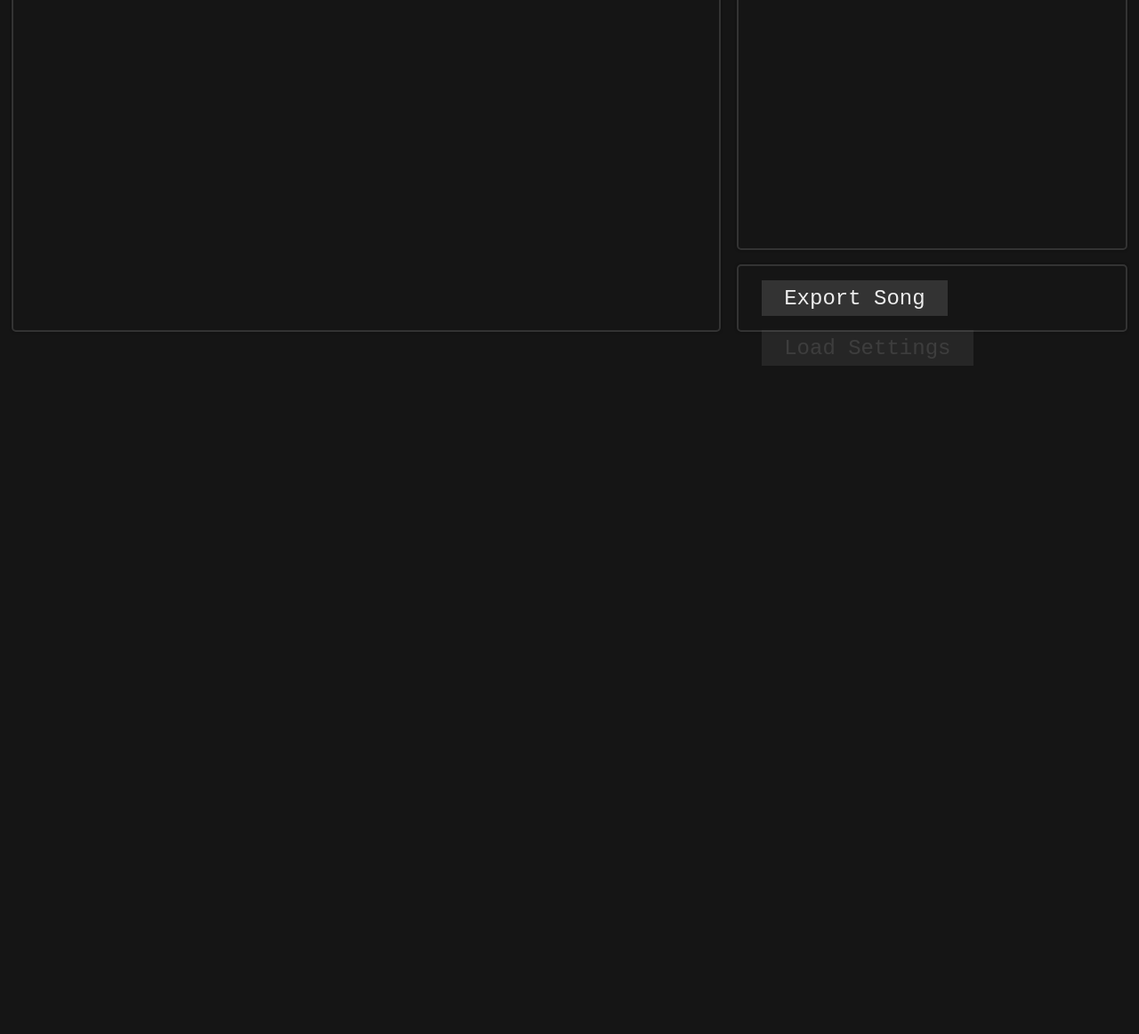
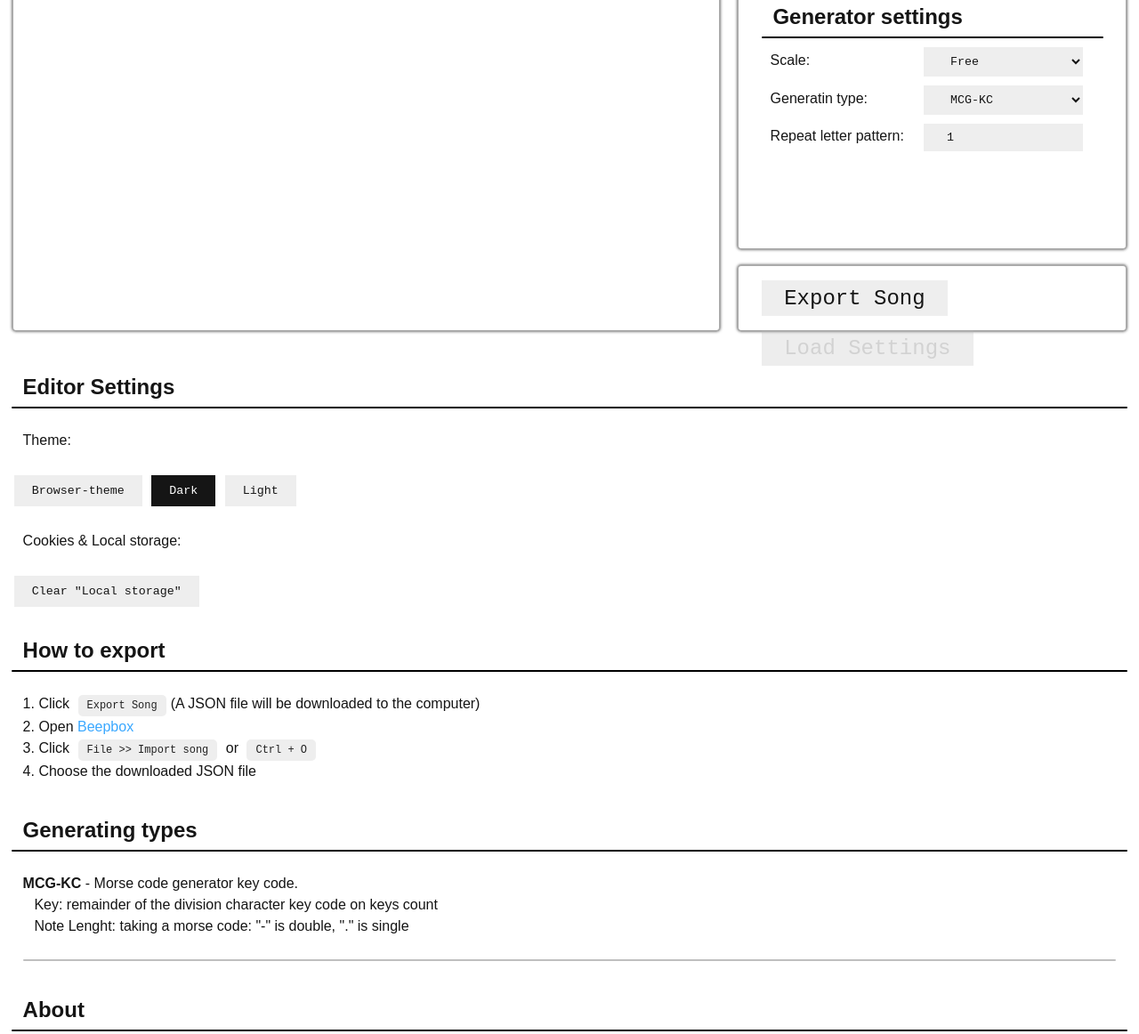
Before and after one commit to Agzam4/Beepbox-Song-Generator, a plain HTML site: page index.html in a window 1280 px wide. Shown: the part 411-1573 px from the top of the page at 89% size. Before the commit the page ends 830 px from the top, so only its background shows below. Drawn offline with Linux system fonts and the light colour scheme.

Commit message:
Add files via upload

```diff
--- a/generator.css
+++ b/generator.css
@@ -1,25 +1,50 @@
+:root {
+	--color-bg: #000;
+	--color-bg-light: transparent;
+	--color-bg-lighter: transparent;
+	/*--color-bg-extralight: #555;*/
+
+	--color-fg-dark: transparent;
+	--color-fg: #000;
+	--color-fg-light: transparent;
+
+	--color-border: transparent;
+	--color-border-action: transparent;
+
+	--color-scrollbar: transparent;
+	--color-scrollbar-thumb: transparent;
+}
+
+
 html {
 	font-family: sans-serif;
-	background: #151515;
-	color: #EEE;
+	background: var(--color-bg);
+	color: var(--color-fg);
+	transition: background .2s ease-in-out, color .2s ease-in-out;
 }
 
 body {
 	margin: 0;
-	/*font-size: 3vh;*/
+}
+
+*::-webkit-scrollbar {
+   	width: .5vw;
+   	background-color: var(--color-scrollbar);
+   	box-shadow: inset 0px 0px 3px 0px #000000a1;
+}
+*::-webkit-scrollbar-track {
+}
+*::-webkit-scrollbar-thumb {
+   	background: var(--color-scrollbar-thumb);
 }
 
 input, button, textarea, select {
 	font-family: monospace;
 	outline: none;
-	background: #333;
-	color: #EEE;
+	background: var(--color-bg-light);
+	color: var(--color-fg);
 	padding: 10px 20px;
 	border: none;
-	/*border-top: 5px #333 dashed;
-	border-bottom: 5px #333 dashed;
-	border-left: 20px #333 dashed;
-	border-right: 20px #333 dashed;*/
   	transition: box-shadow .2s ease-in-out,
   				color .2s ease-in-out,
   				background .2s ease-in-out;
@@ -27,8 +52,8 @@ input, button, textarea, select {
 }
 
 input:hover, textarea:hover {
-    color: #FFF;
-	background: #444;
+    color: var(--color-fg-light);
+	background: var(--color-bg-lighter);
 }
 
 select, option {
@@ -36,16 +61,59 @@ select, option {
 }
 
 select:focus > option:checked {
-    background: #444 !important;
+    background: var(--color-bg-lighter) !important;
 }
 
 input:focus, button:hover, select:hover {
-    color: #FFF;
-    box-shadow: 0 0 0 3px #555;
+    color: var(--color-fg-light);
+    box-shadow: 0 0 0 3px var(--color-border-action);
 }
 
 #editor {
 	height: 100vh;
+}
+
+#page {
+	margin: 1vh 1vw;
+}
+#page > p {
+	padding: 1vh 1vw;
+	line-height: 150%;
+}
+
+code {
+	display: inline-block;
+	background: var(--color-bg-light);
+	color: var(--color-fg-dark);
+	border-radius: 5px;
+	padding: 0px 10px;
+	margin-left: 5px;
+	margin-right: 5px;
+	font-size: calc(100% - 4px);
+	font-family: monospace;
+}
+
+p > description {
+	display: block;
+	margin: 0;
+	padding: 0;
+	margin-left: 1vw;
+}
+
+a {
+	text-decoration: none;
+	color: #3aa8ff;
+	transition: .3s ease-in-out;
+}
+
+a:hover {
+	color: #9ee1ff;
+	text-shadow: 0 0 5px #3aa8ff;
+}
+
+a:active {
+	color: var(--color-fg-light);
+	text-shadow: 0 0 5px 3px #9ee1ff;
 }
 
 .song-textarea-box {
@@ -56,7 +124,7 @@ input:focus, button:hover, select:hover {
 	top: 0;
     box-shadow: 0px 0px 3px 0px #00000080;
     border-radius: 5px;
-    border: 2px #333 solid;
+    border: 2px var(--color-border) solid;
     padding: 2vh 1vw;
     margin: 4vh 1vw;
 }
@@ -69,14 +137,14 @@ input:focus, button:hover, select:hover {
     font-size: 150%;
     margin: 0;
 
-    box-shadow: 0 0 0 3px #444;
+    box-shadow: 0 0 0 3px var(--color-border);
 
     border-radius: 5px;
 }
 
 textarea:focus {
-    color: #FFF;
-    box-shadow: 0 0 0 3px #555;
+    color: var(--color-fg-light);
+    box-shadow: 0 0 0 3px var(--color-border-action);
 }
 
 .song-settings-box {
@@ -85,13 +153,14 @@ textarea:focus {
 	width: 30vw;
 	right: 0;
 	top: 0;
-	border: 1px #000 solid;
 
     box-shadow: 0px 0px 3px 0px #00000080;
     border-radius: 5px;
-    border: 2px #333 solid;
+    border: 2px var(--color-border) solid;
     padding: 1vh 2vw;
     margin: 4vh 1vw;
+
+    overflow-y: auto;
 }
 
 .song-file-box {
@@ -103,7 +172,7 @@ textarea:focus {
 
     box-shadow: 0px 0px 3px 0px #00000080;
     border-radius: 5px;
-    border: 2px #333 solid;
+    border: 2px var(--color-border) solid;
     padding: 1vh 2vw;
     margin: 2vh 1vw;
 }
@@ -119,7 +188,7 @@ textarea:focus {
 }
 
 h2 {
-    margin: 4vh 1vw;
+    margin: 4vh 1vw 1vh 1vw;
     padding: 0;
 }
 
@@ -128,7 +197,7 @@ line {
     display: block;
     width: 100%;
     height: 2px;
-    background: #FFF;
+    background: var(--color-fg-light);
     border-radius: 5px;
 }
 
@@ -146,15 +215,11 @@ line.gray {
 }
 
 .settings > input, select {
-	/*float: right;*/
 	display: inline-flex;
 	justify-content: flex-end;
 	width: calc(12vw - 26px);
 	padding: 1vh 2vw;
 	margin: 0;
-
- /*   margin-left: 0.4em;
-    vertical-align: middle;*/
 }
 
 select {
@@ -164,12 +229,64 @@ select {
 .settings > label {
 	display: inline-block;
 	justify-content: flex-end;
-	width: 14vw;
+	width: 13.5vw;
 }
 
-button:disabled {
+label, h2, button, div, option {
+	user-select: none !important;
+}
+
+*:disabled {
 	filter: opacity(25%) contrast(50%);
 }
-button:disabled:hover {
+*:disabled:hover {
 	box-shadow: none;
 }
+input:disabled:hover  {
+	background: var(--color-bg-light);
+}
+
+
+/*
+	===================
+		T H E M E S
+	===================
+*/
+
+
+
+
+.theme-select {
+	display: inline-block;
+	border-width: 2px;
+}
+
+/* Dark */
+.theme-select.theme-dark {
+	color: #FFF;
+	background: #151515;
+	border-color: #333;
+}
+.theme-select.theme-dark:focus {
+	box-shadow: 0 0 0 3px #151515;
+}
+
+/* Light */
+.theme-select.theme-light {
+	color: #151515;
+	background: #EEE;
+	border-color: #333;
+}
+.theme-select.theme-light:focus {
+	box-shadow: 0 0 0 3px #555;
+}
+
+/* Blue */
+.theme-select.theme-blue {
+	color: #AAF;
+	background: #0d1117;
+	border-color: #161b22;
+}
+.theme-select.theme-blue:focus {
+	box-shadow: 0 0 0 3px #555;
+}
--- a/index.html
+++ b/index.html
@@ -6,6 +6,7 @@
 	<title></title>
 	<link rel="stylesheet" type="text/css" href="generator.css">
 	<script src="generator.js"></script>
+	<script src="theme.js"></script>
 </head>
 <body>
 	<div id="editor">
@@ -18,7 +19,7 @@
 		<h2>Song settings</h2>
 		<line></line>
 		<div class="settings"><label>Song Name:</label><input type="text" id="songName" value="Generated Song"></div>
-		<div class="settings" onfocus='this.size=10;' onblur='this.size=0;' onchange='this.size=1; this.blur();'><label>Key:</label><select id="songKey">
+		<div class="settings"><label>Key:</label><select id="songKey">
 			<option value="B">B</option>
 			<option value="A♯">A♯</option>
 			<option value="A">A</option>
@@ -42,11 +43,64 @@
 		<div class="settings"><label>Tick lenght:</label><input type="number" id="tickLenght" value="2"></div>
 		<line class="gray"></line>
 		<div class="settings"><label>Beats Per Minute:</label><input min="1" type="number" id="songBeatsPerMinute" value="150"></div>
+
+
+		<h2>Generator settings</h2>
+		<line></line>
+		<div class="settings"><label>Scale:</label><select id="generatorScale">
+			<option value="Free">Free</option>
+			<option value="Major">Major</option>
+			<option value="Minor">Minor</option>
+		</select></div>
+		<div class="settings"><label>Generatin type:</label><select id="generatorType">
+			<option value="MCG-KC">MCG-KC</option>
+			<option value="Soon" disabled>Soon</option>
+		</select></div>
+		<div class="settings"><label>Repeat letter pattern:</label><input type="number" min="1" id="generatorRepeatPattern" value="1"></div>
 	</div>
 	<div class="song-file-box">
 		<button onclick="generate()">Export Song</button>
 		<button onclick="generate()" disabled>Load Settings</button>
 	</div>
 	</div>
+	<div id="page">
+	<h2>Editor Settings</h2>
+	<line></line>
+	<p>Theme: </p>
+	<button onclick="theme('default')" 	class="theme-select">Browser-theme</button>
+	<button onclick="theme('dark')" 	class="theme-select theme-dark">Dark</button>
+	<button onclick="theme('light')" 	class="theme-select theme-light">Light</button>
+	<!-- <button onclick="theme('sky')" 	class="theme-select theme-blue">Sky</button> -->
+
+	<p>Cookies & Local storage: </p>
+	<button onclick="localStorage.clear()">Clear "Local storage"</button>
+
+	<h2>How to export</h2>
+	<line></line>
+	<p>
+		1. Click <code>Export Song</code>(A JSON file will be downloaded to the computer)<br>
+		2. Open <a href="https://www.beepbox.co/">Beepbox</a><br>
+		3. Click <code>File >> Import song</code> or <code>Ctrl + O</code><br>
+		4. Choose the downloaded JSON file
+	</p>
+
+
+	<h2>Generating types</h2>
+	<line></line>
+	<p>
+		<b>MCG-KC</b> - Morse code generator key code.
+		<description>Key: remainder of the division character key code on keys count
+		<br>Note Lenght: taking a morse code: "-" is double, "." is single</description>
+		<br><line class="gray"></line>
+	</p>
+	<h2>About</h2>
+	<line></line>
+	<p>
+	Music generator for
+	<a href="https://www.beepbox.co/">Beepbox</a> and beepbox-mods like <a href="https://jummbus.bitbucket.io/">Jummbus</a>
+	<br><br><br>
+	<label style="color: #555">by Agzam</label>
+	</p>
+	</div>
 </body>
 </html>
--- /dev/null
+++ b/theme.js
@@ -0,0 +1,85 @@
+const useLocalStorage = true;
+
+let root;
+
+let pageTheme = localStorage.theme == undefined ? 'default' : localStorage.theme;
+
+
+setInterval(checkIsLoaded, 1);
+
+let isLoaded = false;
+function checkIsLoaded() {
+    if(isLoaded) return;
+    if(document.body == null) return;
+	root = document.querySelector(':root');
+	updateTheme();
+	// document.body.style.transition = 'background 5.3s ease-in-out';
+    isLoaded = true;
+}
+
+window.matchMedia('(prefers-color-scheme: dark)').onchange = function() {
+	updateTheme();
+}
+
+/*
+
+	--color-bg: #151515;
+	--color-bg-light: #333;
+	--color-bg-lighter: #444;
+	--color-bg-extralight: #555;
+
+	--color-fg-dark: #CCC;
+	--color-fg: #EEE;
+	--color-fg-light: #FFF;
+*/
+
+let styleColorsNames = [
+	'bg',
+	'bg-light',
+	'bg-lighter',
+	// 'bg-extralight',
+
+	'fg-dark',
+	'fg',
+	'fg-light',
+
+	'border',
+	'border-action',
+
+	'scrollbar',
+	'scrollbar-thumb'
+];
+
+let styleColors = [
+	// bg		bg-light	bg-lighter	fg-dark		fg			fg-light	border 		border-act	scrollbar	sbar-thumb
+	['#151515', '#333333', 	'#444444', 	'#CCCCCC',	'#EEEEEE',	'#FFFFFF',	'#333333',	'#555555',	'#111111',	'#555555'],
+	['#FFFFFF', '#EEEEEE', 	'#DDDDDD', 	'#222222',	'#151515',	'#000000',	'#AAAAAA',	'#999999',	'#DDDDDD',	'#777777'],
+	['#0096ff', '#33abff', 	'#5fbdff', 	'#CCCCCC',	'#FFFFFF',	'#FFFFFF',	'#5fbdff',	'#82cbfe',	'#111111',	'#555555']
+];
+
+let themeNames = ['dark', 'light', 'sky'];
+
+
+function theme(theme) {
+	pageTheme = theme;
+	if(useLocalStorage) localStorage.theme = theme;
+	updateTheme();
+}
+
+function updateTheme() {
+	let theme = pageTheme;
+	if(pageTheme == 'default') theme = getDefaultTheme();
+
+	let themeID = themeNames.indexOf(theme);
+	if(themeID == -1) return;
+
+	for (var colorNameID = 0; colorNameID < styleColorsNames.length; colorNameID++) {
+		let styleColorsName = styleColorsNames[colorNameID];
+		console.log('--color-' + styleColorsName, styleColors[themeID][colorNameID]);
+		root.style.setProperty('--color-' + styleColorsName, styleColors[themeID][colorNameID]);
+	}
+}
+
+function getDefaultTheme(argument) {
+	return window.matchMedia && window.matchMedia('(prefers-color-scheme: dark)').matches ? 'dark' : 'light';
+}
```
Also changed, not shown: generator.js (+22 -7 lines).
